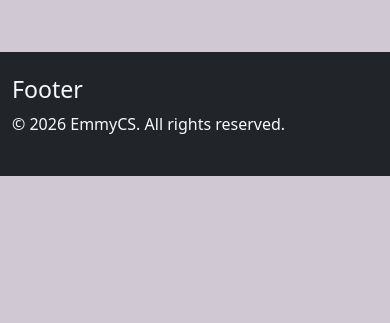
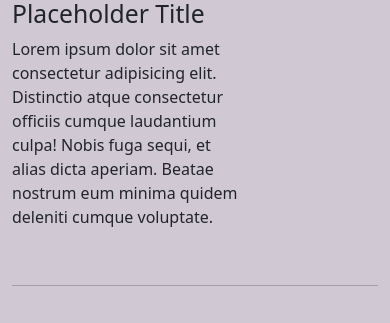
Before and after one commit to EminentEminence/EmmyCS-Website, a PHP site: page /professional/index.html in a window 390 px wide. Shown: the part 1721-2044 px from the top of the page. Before the commit the page ends 1897 px from the top, so only its background shows below. Run offline with PHP 8.4, Linux system fonts and the light colour scheme.

Commit message:
Updated Index to use semantic html and better scale for smaller displays

```diff
--- a/css/style.css
+++ b/css/style.css
@@ -33,7 +33,7 @@ body {
     margin-right: 1px;
 }
 
-@media (min-width: 992px) {
+@media (min-width: 576px) {
   .emmy-brand-right {
     position: absolute;
     right: 1rem;
--- a/professional/index.html
+++ b/professional/index.html
@@ -15,127 +15,124 @@
 </head>
 
 <body>
-    <header>
-      <nav class="navbar navbar-expand-lg navbar-light bg-light ">
+  <nav class="navbar navbar-expand-sm navbar-light bg-light sticky-top border-bottom border-dark shadow">
 
     <button class="navbar-toggler ms-auto" type="button" data-bs-toggle="collapse" data-bs-target="#navbarNav" aria-controls="navbarNav" aria-expanded="false" aria-label="Toggle navigation">
       <span class="navbar-toggler-icon"></span>
     </button>
+
     <div class="collapse navbar-collapse justify-content-center" id="navbarNav">
       <ul class="navbar-nav ">
         <li class="nav-item">
-              <a class="nav-link" href="/professional/projects.html">Projects</a>
+          <a class="nav-link" href="/projects.html">Projects</a>
         </li>
-            <!--<li class="nav-item">
-              <a class="nav-link" href="/professional/experience.html">Experience</a>
-            </li> -->
         <li class="nav-item">
-              <a class="nav-link" href="/professional/qualifications.html">Qualifications</a>
+          <a class="nav-link" href="/qualifications.html">Qualifications</a>
         </li>
       </ul>
       <a class="navbar-brand emmy-brand-right" href="/">Home</a>
     </div>
 
   </nav>
+
+  <br>
+
+  <main class="container">
+
+    <header>
+      <div class="row">
+        <img src="https://picsum.photos/1000/500" class="img-fluid" alt="Showcase Image">
+      </div>
     </header>
 
-    <div class="container">
+    <br>
+
+    <article class="row">
+
+      <h2>About:</h2>
+      <p>Lorem ipsum dolor sit amet consectetur adipisicing elit. Distinctio atque consectetur officiis cumque
+        laudantium culpa! Nobis fuga sequi, et alias dicta aperiam. Beatae nostrum eum minima quidem deleniti cumque
+        voluptate.</p>
+
+    </article>
+
+    <br><hr><br>
+
     <div class="row">
-        <img src="https://picsum.photos/1000/500" class="img-fluid" alt="Placeholder image">
+        <h2>Recent News / Projects</h2>
     </div>
 
-      <br>
-      <hr>
-      <br>
+    <br><hr><br>
 
-      <div class="row">
-        <div class="col">
-          <h1>Recent News / Projects</h1>
-        </div>
+    <article class="row">
+
+      <div class="col-sm-4">
+        <img src="https://picsum.photos/1000" class="img-fluid" alt="Placeholder image">
       </div>
 
-      <div class="row">
-        <div class="col">
-          <br>
-          <hr>
-          <br>
-        </div>
+      <div class="col-8">
+        <h2>Placeholder Title</h2>
+        <p>Lorem ipsum dolor sit amet consectetur adipisicing elit. Distinctio atque consectetur officiis cumque
+          laudantium culpa! Nobis fuga sequi, et alias dicta aperiam. Beatae nostrum eum minima quidem deleniti cumque
+          voluptate.</p>
       </div>
 
-      <div class="row">
+    </article>
+
+    <br><hr><br>
+
+    <article class="row">
+
+      <div class="col-sm-4">
+        <img src="https://picsum.photos/1000" class="img-fluid" alt="Placeholder image">
+      </div>
+
+      <div class="col-8">
+        <h2>Placeholder Title</h2>
+        <p>Lorem ipsum dolor sit amet consectetur adipisicing elit. Distinctio atque consectetur officiis cumque
+          laudantium culpa! Nobis fuga sequi, et alias dicta aperiam. Beatae nostrum eum minima quidem deleniti cumque
+          voluptate.</p>
+      </div>
+
+    </article>
+
+    <br><hr><br>
+
+    <article class="row">
+
+      <div class="col-sm-4">
+        <img src="https://picsum.photos/1000" class="img-fluid" alt="Placeholder image">
+      </div>
+
+      <div class="col-8">
+        <h2>Placeholder Title</h2>
+        <p>Lorem ipsum dolor sit amet consectetur adipisicing elit. Distinctio atque consectetur officiis cumque
+          laudantium culpa! Nobis fuga sequi, et alias dicta aperiam. Beatae nostrum eum minima quidem deleniti cumque
+          voluptate.</p>
+      </div>
+
+    </article>
+
+    <br><hr><br>
+
+    <article class="row">
+
       <div class="col-4">
         <img src="https://picsum.photos/1000" class="img-fluid" alt="Placeholder image">
       </div>
+
       <div class="col-8">
         <h2>Placeholder Title</h2>
-          <p>Lorem ipsum dolor sit amet consectetur adipisicing elit. Distinctio atque consectetur officiis cumque laudantium culpa! Nobis fuga sequi, et alias dicta aperiam. Beatae nostrum eum minima quidem deleniti cumque voluptate.</p>
-        </div>
+        <p>Lorem ipsum dolor sit amet consectetur adipisicing elit. Distinctio atque consectetur officiis cumque
+          laudantium culpa! Nobis fuga sequi, et alias dicta aperiam. Beatae nostrum eum minima quidem deleniti cumque
+          voluptate.</p>
       </div>
 
-      <div class="row">
-        <div class="col">
-          <br>
-          <hr>
-          <br>
-        </div>
-      </div>
+    </article>
 
-      <div class="row">
-        <div class="col-4">
-          <img src="https://picsum.photos/1000" class="img-fluid" alt="Placeholder image">
-        </div>
-        <div class="col-8">
-          <h2>Placeholder Title</h2>
-          <p>Lorem ipsum dolor sit amet consectetur adipisicing elit. Distinctio atque consectetur officiis cumque laudantium culpa! Nobis fuga sequi, et alias dicta aperiam. Beatae nostrum eum minima quidem deleniti cumque voluptate.</p>
-        </div>
-      </div>
+  </main>
 
-      <div class="row">
-        <div class="col">
-          <br>
-          <hr>
-          <br>
-        </div>
-      </div>
-
-      <div class="row">
-        <div class="col-4">
-          <img src="https://picsum.photos/1000" class="img-fluid" alt="Placeholder image">
-        </div>
-        <div class="col-8">
-          <h2>Placeholder Title</h2>
-          <p>Lorem ipsum dolor sit amet consectetur adipisicing elit. Distinctio atque consectetur officiis cumque laudantium culpa! Nobis fuga sequi, et alias dicta aperiam. Beatae nostrum eum minima quidem deleniti cumque voluptate.</p>
-        </div>
-      </div>
-
-
-     <div class="row">
-        <div class="col">
-          <br>
-          <hr>
-          <br>
-        </div>
-      </div>
-
-      <div class="row">
-        <div class="col-4">
-          <img src="https://picsum.photos/1000" class="img-fluid" alt="Placeholder image">
-        </div>
-        <div class="col-8">
-          <h2>Placeholder Title</h2>
-          <p>Lorem ipsum dolor sit amet consectetur adipisicing elit. Distinctio atque consectetur officiis cumque laudantium culpa! Nobis fuga sequi, et alias dicta aperiam. Beatae nostrum eum minima quidem deleniti cumque voluptate.</p>
-        </div>
-      </div>
-
-      <div class="row">
-        <div class="col">
-          <br>
-          <hr>
-          <br>
-        </div>
-      </div>
-    </div>
-    <div class="container-fluid bg-dark text-light mt-4">
+  <footer class="container-fluid bg-dark text-light mt-4">
     <div class="row">
       <div class="col">
         <br>
@@ -144,8 +141,8 @@
         <br>
       </div>
     </div>
+  </footer>
 
+</body>
 
-  </div>
-</body>
 </html>
```
Lines whose indentation alone changed are shown as unchanged.
